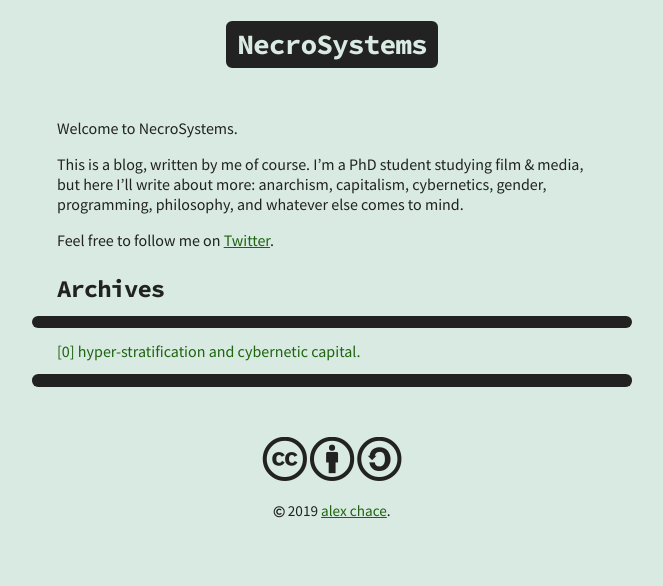
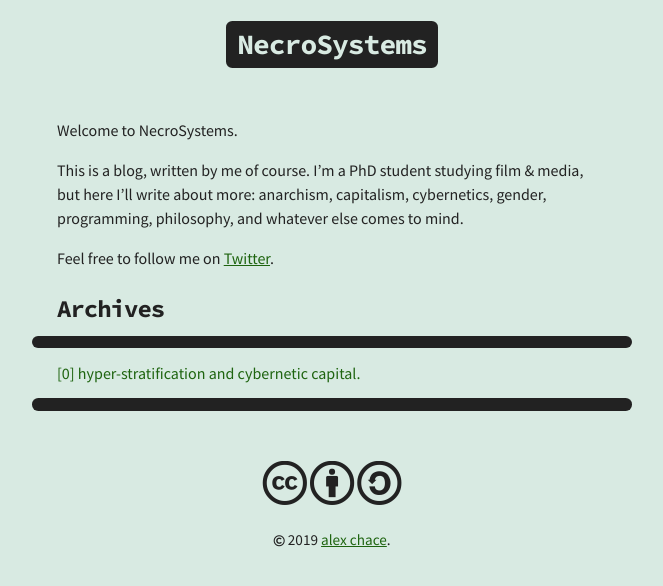
Before and after one commit to alychace/distort.jp, a Jekyll site: the page built from index.md, in a window 1280 px wide. Shown: the top 586 px of the page, without its empty margins (308-971 px from the left). Built offline with Jekyll 4.4.1, drawn with Linux system fonts in a browser that asks for light colours; nearby versions of some CDN libraries.

Commit message:
increased line height

```diff
--- a/_sass/_variables.scss
+++ b/_sass/_variables.scss
@@ -5,7 +5,7 @@ $light-color: #d8eae2;
 $white: #eff2f2;
 
 $font-family: 'Source Sans Pro', sans-serif;
-$line-height: 1.25 !default;
+$line-height: 1.5 !default;
 $heading-font-family: 'Source Code Pro', monospace;
 $heading-font-weight: 700 !default;
 $heading-line-height: 1.25 !default;
```
